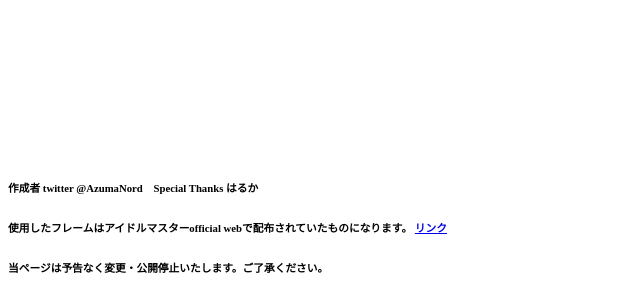
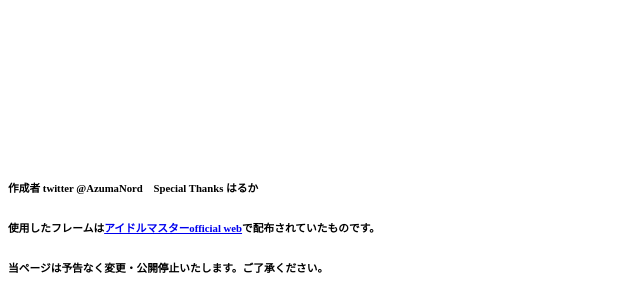
Before and after one commit to cafeparade/cafeparade.github.io, a plain HTML site: page index.html in a window 1280 px wide. Shown: the part 1233-1533 px from the top of the page, without its empty margins (0-640 px from the left). Drawn offline with nearby package versions, Linux system fonts and the light colour scheme.

Commit message:
Update index.html

```diff
--- a/index.html
+++ b/index.html
@@ -56,8 +56,7 @@
             <canvas id="result" width="640" height="800"></canvas>
         </div>
         <h6>作成者 twitter @AzumaNord　Special Thanks はるか</h6>
-        <h6>使用したフレームはアイドルマスターofficial webで配布されていたものになります。
-        <a href="https://idolmaster-official.jp/news/01_409.html">リンク</a>
+        <h6>使用したフレームは<a href="https://idolmaster-official.jp/news/01_409.html">アイドルマスターofficial web</a>で配布されていたものです。
         <h6>当ページは予告なく変更・公開停止いたします。ご了承ください。</h6>
     </body>
 </html>
```
